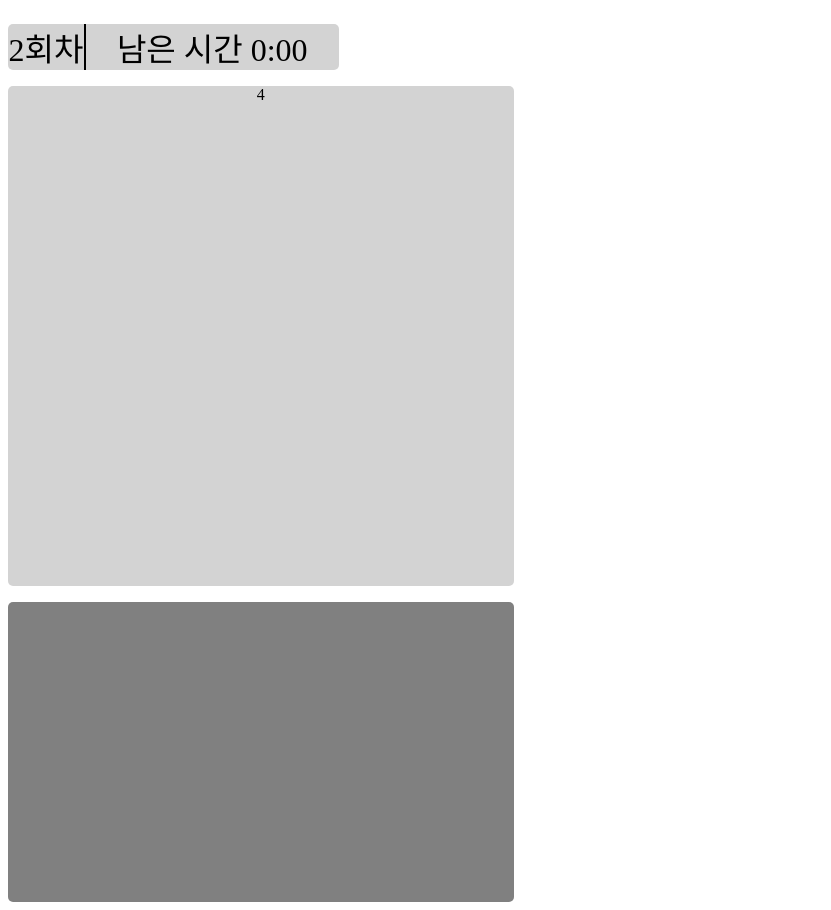
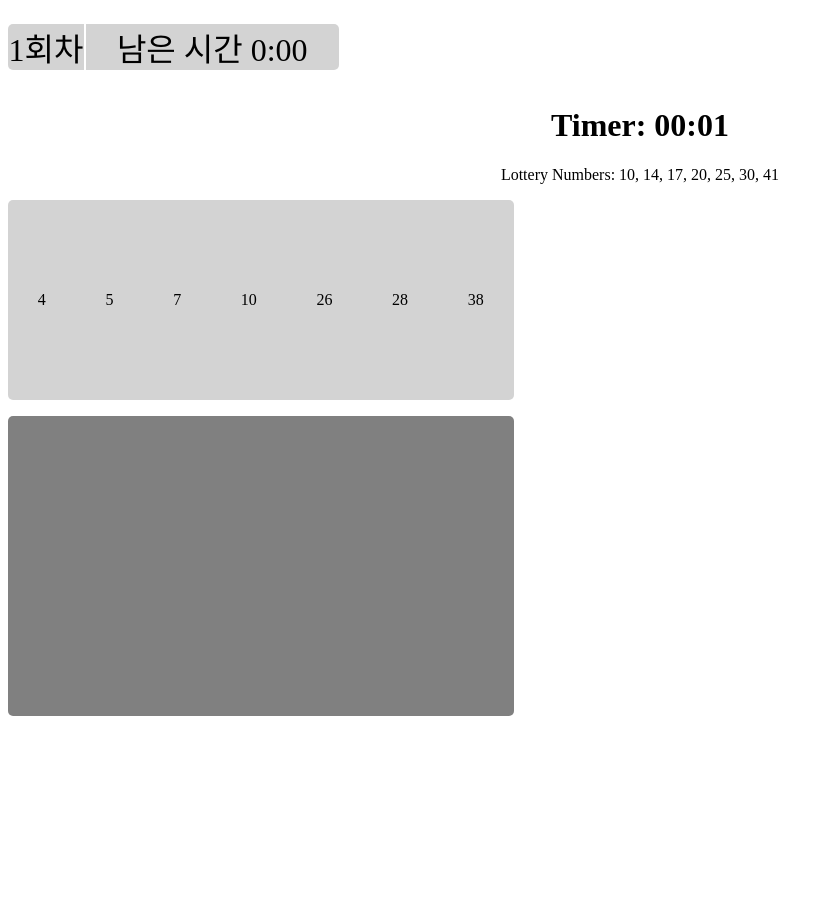
Before and after one commit to IMIMIMIMIMIMIMIM/lottoGame, a React (Create React App) app: page / in a window 1280 px wide. Shown: the whole page, without its empty margins (0-831 px from the left). After the commit the page ends 816 px from the top, so only its background shows below. Built offline with nearby package versions, Linux system fonts and the light colour scheme.

Commit message:
Feat, fix: number feat, timer fix, components fix #2

```diff
--- a/src/App.jsx
+++ b/src/App.jsx
@@ -1,41 +1,49 @@
 import styled from "styled-components";
 import React, { useEffect, useState } from "react";
+// import Timer from "./components/timer/timer";
+import Round from "./components/round/round";
+import Number from "./components/number/number";
+import GptTimer from "./components/gpttimer/gptTimer";
 function App() {
-  const [round, SetRound] = useState(1);
-  const [min, setMin] = useState(0);
-  const [sec, setSec] = useState(3);
-
-  useEffect(() => {
-    // 설정된 시간 간격마다 setInterval 콜백이 실행된다.
-    const countdown = setInterval(() => {
-      if (parseInt(sec) > 0) {
-        setSec(parseInt(sec) - 1);
-      }
-      if (parseInt(sec) === 0) {
-        if (parseInt(min) === 0) {
-          SetRound(round + 1);
-          clearInterval(countdown);
-        } else {
-          setMin(parseInt(min) - 1);
-          setSec(59);
-        }
-      }
-    }, 1000);
-    return () => clearInterval(countdown);
-  }, [min, sec]);
-
-  let arr = [];
-  for (let i = 0; i <= 6; i++) {
-    const random = Math.floor(Math.random() * 46);
-    if (arr.indexOf(random) === -1) {
-      arr.push(random);
-    } else {
-      i--;
-    }
-    const lottoArr = arr.sort(function (a, b) {
-      return a - b;
-    });
-  }
+  // const [round, SetRound] = useState(1);
+  // const [num1, setNum1] = useState("");
+  // const [num2, setNum2] = useState("");
+  // const [num3, setNum3] = useState("");
+  // const [num4, setNum4] = useState("");
+  // const [num5, setNum5] = useState("");
+  // const [num6, setNum6] = useState("");
+  // const [num7, setNum7] = useState("");
+  // const onChangeNum1 = (e) => {
+  //   setNum1(e.target.value);
+  // };
+  // const onChangeNum2 = (e) => {
+  //   setNum2(e.target.value);
+  // };
+  // const onChangeNum3 = (e) => {
+  //   setNum3(e.target.value);
+  // };
+  // const onChangeNum4 = (e) => {
+  //   setNum4(e.target.value);
+  // };
+  // const onChangeNum5 = (e) => {
+  //   setNum5(e.target.value);
+  // };
+  // const onChangeNum6 = (e) => {
+  //   setNum6(e.target.value);
+  // };
+  // const onChangeNum7 = (e) => {
+  //   setNum7(e.target.value);
+  // };
+  // const onSave = () => {
+  //   setNum1(num1);
+  //   setNum1(num2);
+  //   setNum1(num3);
+  //   setNum1(num4);
+  //   setNum1(num5);
+  //   setNum1(num6);
+  //   setNum1(num7);
+  // };
+  // console.log(onSave);
 
   return (
     <ConDiv>
@@ -46,15 +54,23 @@ function App() {
           textAlign: "center",
         }}
       >
-        <div style={{ display: "flex" }}>
-          <NDiv>{round}회차</NDiv>
-          <TimeDiv>
-            남은 시간 {min}:{sec < 10 ? `0${sec}` : sec}
-          </TimeDiv>
+        <Round></Round>
+        <GptTimer></GptTimer>
+        <Number></Number>
+      </div>
+      <ReDiv>
+        <div style={{ display: "flex", justifyContent: "space-around" }}>
+          {/* <input style={{ width: "10%" }} onChange={onChangeNum1} />
+          <input style={{ width: "10%" }} onChange={onChangeNum2} />
+          <input style={{ width: "10%" }} onChange={onChangeNum3} />
+          <input style={{ width: "10%" }} onChange={onChangeNum4} />
+          <input style={{ width: "10%" }} onChange={onChangeNum5} />
+          <input style={{ width: "10%" }} onChange={onChangeNum6} />
+          <input style={{ width: "10%" }} onChange={onChangeNum7} /> */}
+
+          {/* <button onClick={onSave}>저장</button> */}
         </div>
-        <LoDiv>{arr[0]}</LoDiv>
-      </div>
-      <ReDiv></ReDiv>
+      </ReDiv>
     </ConDiv>
   );
 }
@@ -68,28 +84,6 @@ const ConDiv = styled.div`
   flex-direction: column;
 `;
 
-const NDiv = styled.div`
-  width: 6%;
-  font-size: 2rem;
-  background-color: lightgray;
-  margin: 1rem 0 1rem 0;
-  border-radius: 5px 0 0 5px;
-  border-right: 2px solid;
-`;
-
-const TimeDiv = styled.div`
-  width: 20%;
-  font-size: 2rem;
-  background-color: lightgray;
-  margin: 1rem 0 1rem 0;
-  border-radius: 0 5px 5px 0;
-`;
-const LoDiv = styled.div`
-  width: 40%;
-  height: 500px;
-  background-color: lightgray;
-  border-radius: 5px;
-`;
 const ReDiv = styled.div`
   width: 40%;
   height: 300px;
--- /dev/null
+++ b/src/components/gpttimer/gptTimer.jsx
@@ -0,0 +1,71 @@
+import React, { useState, useEffect } from "react";
+
+const Timer = () => {
+  const [time, setTime] = useState(3); // 초기 타이머 시간 (3분)
+  const [lotteryNumbers, setLotteryNumbers] = useState([]);
+
+  useEffect(() => {
+    let intervalId = null;
+
+    const startTimer = () => {
+      intervalId = setInterval(() => {
+        setTime((prevTime) => prevTime - 1);
+      }, 1000);
+    };
+
+    const resetTimer = () => {
+      clearInterval(intervalId);
+      setTime(3);
+    };
+
+    if (time === 0) {
+      // 타이머가 종료된 경우
+      clearInterval(intervalId);
+
+      // 로또 번호 뽑기
+      const newLotteryNumbers = generateLotteryNumbers();
+      setLotteryNumbers(newLotteryNumbers);
+
+      // 타이머 재시작
+      resetTimer();
+      startTimer();
+    } else if (intervalId === null) {
+      // 타이머가 시작되지 않은 경우
+      startTimer();
+    }
+
+    return () => {
+      clearInterval(intervalId);
+    };
+  }, [time]);
+
+  const generateLotteryNumbers = () => {
+    const numbers = [];
+    while (numbers.length < 7) {
+      const newNumber = Math.floor(Math.random() * 45) + 1;
+      if (!numbers.includes(newNumber)) {
+        numbers.push(newNumber);
+      }
+    }
+    return numbers.sort((a, b) => a - b);
+  };
+
+  const formatTime = (seconds) => {
+    const minutes = Math.floor(seconds / 60);
+    const remainingSeconds = seconds % 60;
+    return `${minutes.toString().padStart(2, "0")}:${remainingSeconds
+      .toString()
+      .padStart(2, "0")}`;
+  };
+
+  return (
+    <div>
+      <h1>Timer: {formatTime(time)}</h1>
+      {lotteryNumbers.length > 0 && (
+        <p>Lottery Numbers: {lotteryNumbers.join(", ")}</p>
+      )}
+    </div>
+  );
+};
+
+export default Timer;
--- /dev/null
+++ b/src/components/input/input.jsx
@@ -0,0 +1,5 @@
+const Input = () => {
+  return;
+};
+
+export default Input;
--- /dev/null
+++ b/src/components/number/number.jsx
@@ -0,0 +1,38 @@
+import styled from "styled-components";
+const Number = () => {
+  let arr = [];
+  for (let i = 0; i <= 6; i++) {
+    const random = Math.floor(Math.random() * 45 + 1);
+    if (arr.indexOf(random) === -1) {
+      arr.push(random);
+    } else {
+      i--;
+    }
+    const lottoArr = arr.sort(function (a, b) {
+      return a - b;
+    });
+  }
+  return (
+    <LoDiv>
+      <div>{arr[0]}</div>
+      <div>{arr[1]}</div>
+      <div>{arr[2]}</div>
+      <div>{arr[3]}</div>
+      <div>{arr[4]}</div>
+      <div>{arr[5]}</div>
+      <div>{arr[6]}</div>
+    </LoDiv>
+  );
+};
+
+export default Number;
+
+const LoDiv = styled.div`
+  display: flex;
+  justify-content: space-around;
+  align-items: center;
+  width: 40%;
+  height: 200px;
+  background-color: lightgray;
+  border-radius: 5px;
+`;
--- /dev/null
+++ b/src/components/round/round.jsx
@@ -0,0 +1,62 @@
+import React, { useEffect, useState } from "react";
+import styled from "styled-components";
+import Number from "../number/number";
+const Round = () => {
+  const [round, setRound] = useState(1);
+  const [min, setMin] = useState(0);
+  const [sec, setSec] = useState(3);
+
+  useEffect(() => {
+    const countdown = setInterval(() => {
+      if (parseInt(sec) > 0) {
+        setSec(parseInt(sec) - 1);
+      }
+      if (parseInt(sec) === 0) {
+        if (parseInt(min) === 0) {
+          clearInterval(countdown);
+          reLoad();
+        } else {
+          setMin(parseInt(min) - 1);
+          setSec(59);
+        }
+      }
+    }, 1000);
+    return () => clearInterval(countdown);
+  }, [min, sec]);
+
+  const reLoad = () => {
+    setTimeout(() => {
+      setSec(3);
+      setRound(round + 1);
+      Number();
+    }, 2000);
+  };
+  return (
+    <div style={{ display: "flex" }}>
+      <NDiv>{round}회차</NDiv>
+      <TimeDiv>
+        남은 시간 {min}:{sec < 10 ? `0${sec}` : sec}
+      </TimeDiv>
+    </div>
+  );
+};
+
+export default Round;
+
+const NDiv = styled.div`
+  width: 6%;
+  font-size: 2rem;
+  background-color: lightgray;
+  margin: 1rem 0 1rem 0;
+  border-radius: 5px 0 0 5px;
+  border-right: 2px solid;
+  border-color: white;
+`;
+
+const TimeDiv = styled.div`
+  width: 20%;
+  font-size: 2rem;
+  background-color: lightgray;
+  margin: 1rem 0 1rem 0;
+  border-radius: 0 5px 5px 0;
+`;
--- /dev/null
+++ b/src/components/timer/timer.jsx
@@ -0,0 +1,40 @@
+// import React, { useEffect, useState } from "react";
+// import styled from "styled-components";
+// import Round from "../round/round";
+// const Timer = () => {
+//   const [min, setMin] = useState(0);
+//   const [sec, setSec] = useState(3);
+
+//   useEffect(() => {
+//     // 설정된 시간 간격마다 setInterval 콜백이 실행된다.
+//     const countdown = setInterval(() => {
+//       if (parseInt(sec) > 0) {
+//         setSec(parseInt(sec) - 1);
+//       }
+//       if (parseInt(sec) === 0) {
+//         if (parseInt(min) === 0) {
+//           clearInterval(countdown);
+//         } else {
+//           setMin(parseInt(min) - 1);
+//           setSec(59);
+//         }
+//       }
+//     }, 1000);
+//     return () => clearInterval(countdown);
+//   }, [min, sec]);
+//   return (
+//     <TimeDiv>
+//       남은 시간 {min}:{sec < 10 ? `0${sec}` : sec}
+//     </TimeDiv>
+//   );
+// };
+
+// export default Timer;
+
+// const TimeDiv = styled.div`
+//   width: 20%;
+//   font-size: 2rem;
+//   background-color: lightgray;
+//   margin: 1rem 0 1rem 0;
+//   border-radius: 0 5px 5px 0;
+// `;
```
